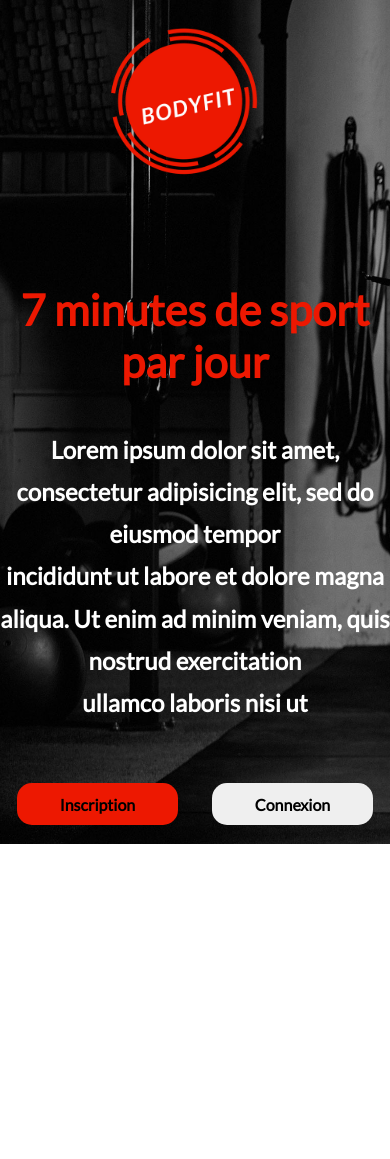
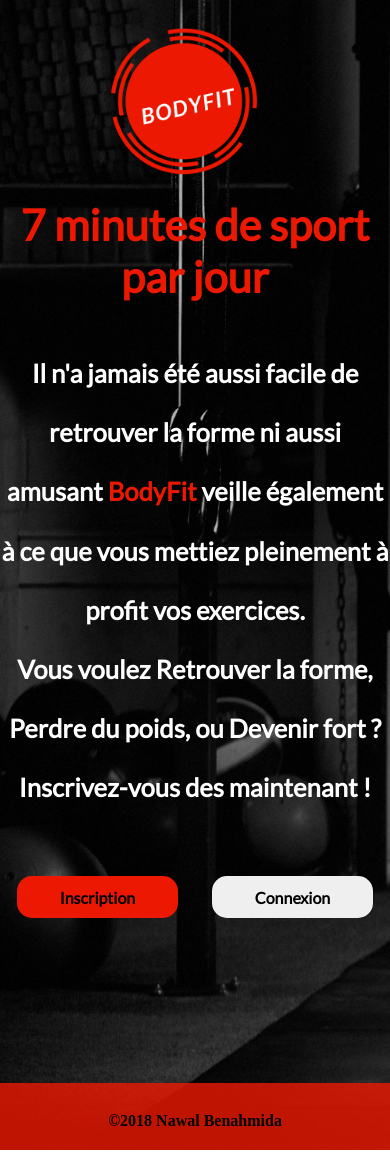
Before and after one commit to Nawalbenahmida/Projet-BodyFit, an Angular app: page / in a window 390 px wide. Before the commit the page ends 844 px from the top, so only its background shows below. Built offline with nearby package versions, Linux system fonts and the light colour scheme; what primeng would draw is missing.

Commit message:
home fini + responsive

```diff
--- a/src/app/home/home.component.css
+++ b/src/app/home/home.component.css
@@ -8,15 +8,13 @@
 
 .wrap{
     background-image: url(../../assets/home-copy-1.jpg);
-    height: 100vh;
+    height: auto;
     background-size: cover;
     background-repeat: no-repeat;
 
 }
 
-.block{
-      padding-top: 10vh;
-}
+
 
 .text{
   text-align: center;
@@ -32,9 +30,9 @@ h1{
 }
 
 p{
-  font-size: 1.5em;
+  font-size: 1.6em;
   color: white;
-  line-height: 5vh;
+  line-height: 7vh;
   font-weight: bold;
   font-family: 'Lato', sans-serif;
 
@@ -60,6 +58,10 @@ a{
     font-family: 'Lato', sans-serif;
 }
 
+a:hover{
+  color: black;
+}
+
 .btn1{
     background: #ed1801;
 }
@@ -71,3 +73,17 @@ button{
     height: 5vh;
     width: 27vh;
 }
+
+span{
+  color: #ed1801;
+  font-weight: bold;
+}
+
+footer{
+  background: rgba(237, 24, 1, 0.8);
+height: 8vh;
+font-weight: bold;
+text-align: center;
+line-height: 9vh;
+margin-top: 17.5vh;
+}
--- a/src/app/home/home.component.html
+++ b/src/app/home/home.component.html
@@ -2,17 +2,20 @@
   <div class="logo">
       <img src="../../assets/Logo1.png" alt="">
   </div>
-<div class="block">
+
   <div class="text">
 <h1> 7 minutes de sport par jour </h1>
-<p>Lorem ipsum dolor sit amet, consectetur adipisicing elit, sed do eiusmod tempor <br> incididunt ut labore
-  et dolore magna aliqua. Ut enim ad minim veniam, quis nostrud exercitation <br> ullamco laboris nisi ut
-
+<p>
+Il n'a jamais été aussi facile de retrouver la forme  ni aussi amusant
+<span>BodyFit</span> veille également <br> à ce que vous mettiez pleinement à profit vos exercices.<br>
+ Vous voulez Retrouver la forme, Perdre du poids, ou Devenir fort ?<br>
+Inscrivez-vous des maintenant !
 </p>
 </div>
 <div class="btnHome">
     <button class="btn1"><a routerLink="register">Inscription</a></button>
     <button class="btn2"><a routerLink="login">Connexion</a></button>
 </div>
+
+<footer>©2018 Nawal Benahmida</footer>
 </div>
-</div>
```
